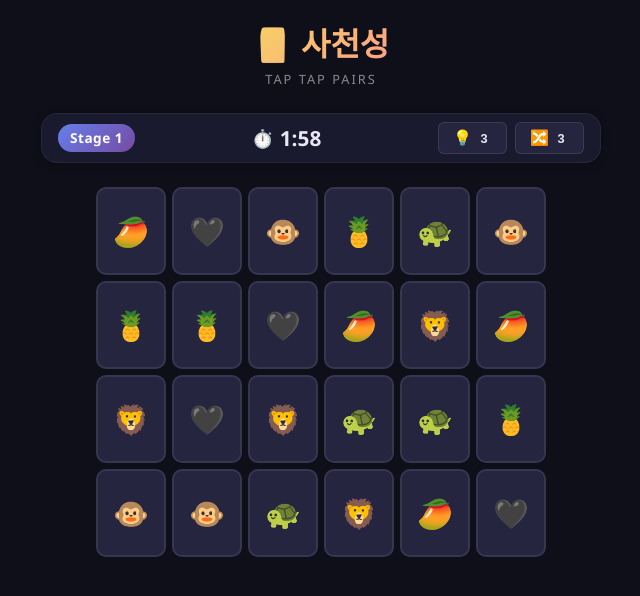
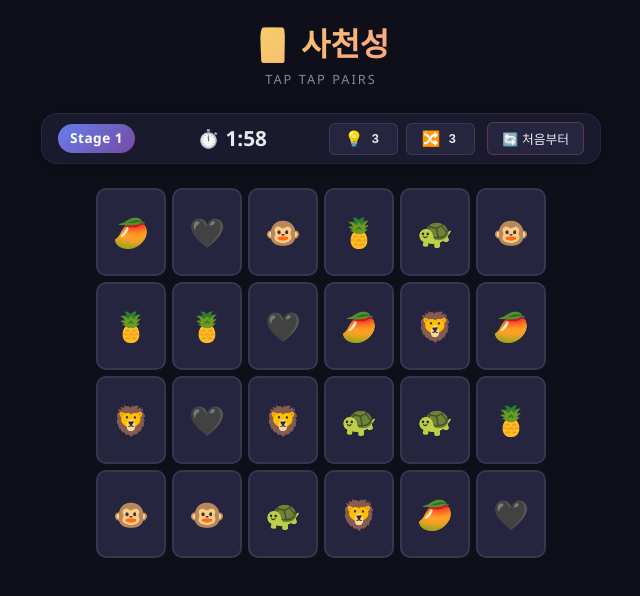
Before and after one commit to Reve1988/tap-tap-pairs, a Vue app: page / in a window 1280 px wide. Both pictures are taken after a click on the button "게임 시작". Shown: the top 596 px of the page, without its empty margins (319-959 px from the left). Built offline with nearby package versions, Linux system fonts and the light colour scheme; the HTML template or start-up script is replaced by a standard one.

Commit message:
refactor: 스테이지 데이터를 개별 JSON 파일로 분리 (stages/stage1.json)

```diff
--- a/package.json
+++ b/package.json
@@ -1,7 +1,7 @@
 {
   "name": "tap-tap-pairs",
   "private": true,
-  "version": "0.0.0",
+  "version": "0.0.1-beta1",
   "type": "module",
   "scripts": {
     "dev": "vite",
--- a/src/App.vue
+++ b/src/App.vue
@@ -46,6 +46,7 @@ const {
         :shuffles="shuffles"
         @hint="useHint"
         @shuffle="useShuffle"
+        @restart="restartGame"
       />
 
       <main class="game-board-area">
--- a/src/components/GameHUD.vue
+++ b/src/components/GameHUD.vue
@@ -9,6 +9,7 @@ defineProps<{
 const emit = defineEmits<{
   hint: []
   shuffle: []
+  restart: []
 }>()
 
 function formatTime(seconds: number): string {
@@ -37,6 +38,9 @@ function formatTime(seconds: number): string {
       </button>
       <button class="hud-btn" :disabled="shuffles <= 0" @click="emit('shuffle')">
         🔀 <span class="btn-count">{{ shuffles }}</span>
+      </button>
+      <button class="hud-btn restart-btn" @click="emit('restart')">
+        🔄 처음부터
       </button>
     </div>
   </div>
@@ -120,6 +124,17 @@ function formatTime(seconds: number): string {
   cursor: not-allowed;
 }
 
+.restart-btn {
+  margin-left: 4px;
+  border-color: rgba(248, 113, 113, 0.25);
+  font-size: 0.8rem;
+}
+
+.restart-btn:hover {
+  border-color: var(--color-danger);
+  color: var(--color-danger);
+}
+
 .btn-count {
   font-size: 0.8rem;
   font-weight: 600;
--- a/src/composables/useGame.ts
+++ b/src/composables/useGame.ts
@@ -18,7 +18,7 @@ export function useGame() {
 
     let timerInterval: number | null = null
 
-    const currentStage = computed(() => stages[currentStageIndex.value])
+    const currentStage = computed(() => stages[currentStageIndex.value]!)
     const remainingCards = computed(() => cards.value.filter(c => !c.removed))
 
     // --- Timer ---
@@ -107,7 +107,7 @@ export function useGame() {
         }
 
         // Second card selected
-        const first = selectedCards.value[0]
+        const first = selectedCards.value[0]!
         selectedCards.value = [first, card]
 
         if (first.emoji === card.emoji) {
--- a/src/stages.ts
+++ b/src/stages.ts
@@ -1,15 +1,6 @@
 import type { StageConfig } from './types'
-
-function rect(rows: number, cols: number): boolean[][] {
-    return Array.from({ length: rows }, () => Array(cols).fill(true))
-}
+import stage1 from './stages/stage1.json'
 
 export const stages: StageConfig[] = [
-    {
-        id: 1,
-        cols: 6,
-        rows: 4,
-        timeLimit: 120,
-        layout: rect(4, 6)
-    }
+    stage1,
 ]
--- /dev/null
+++ b/src/stages/stage1.json
@@ -0,0 +1,40 @@
+{
+    "id": 1,
+    "cols": 6,
+    "rows": 4,
+    "timeLimit": 120,
+    "layout": [
+        [
+            true,
+            true,
+            true,
+            true,
+            true,
+            true
+        ],
+        [
+            true,
+            true,
+            true,
+            true,
+            true,
+            true
+        ],
+        [
+            true,
+            true,
+            true,
+            true,
+            true,
+            true
+        ],
+        [
+            true,
+            true,
+            true,
+            true,
+            true,
+            true
+        ]
+    ]
+}
```
